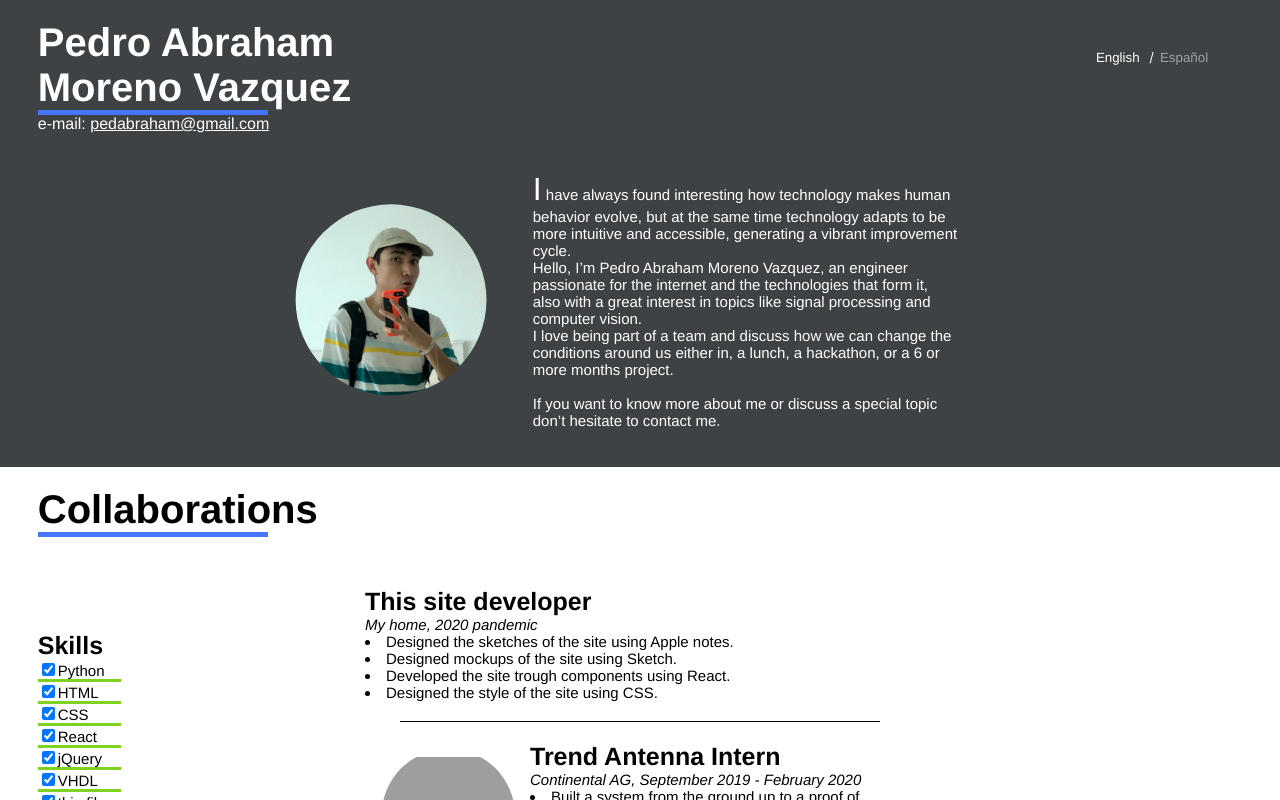
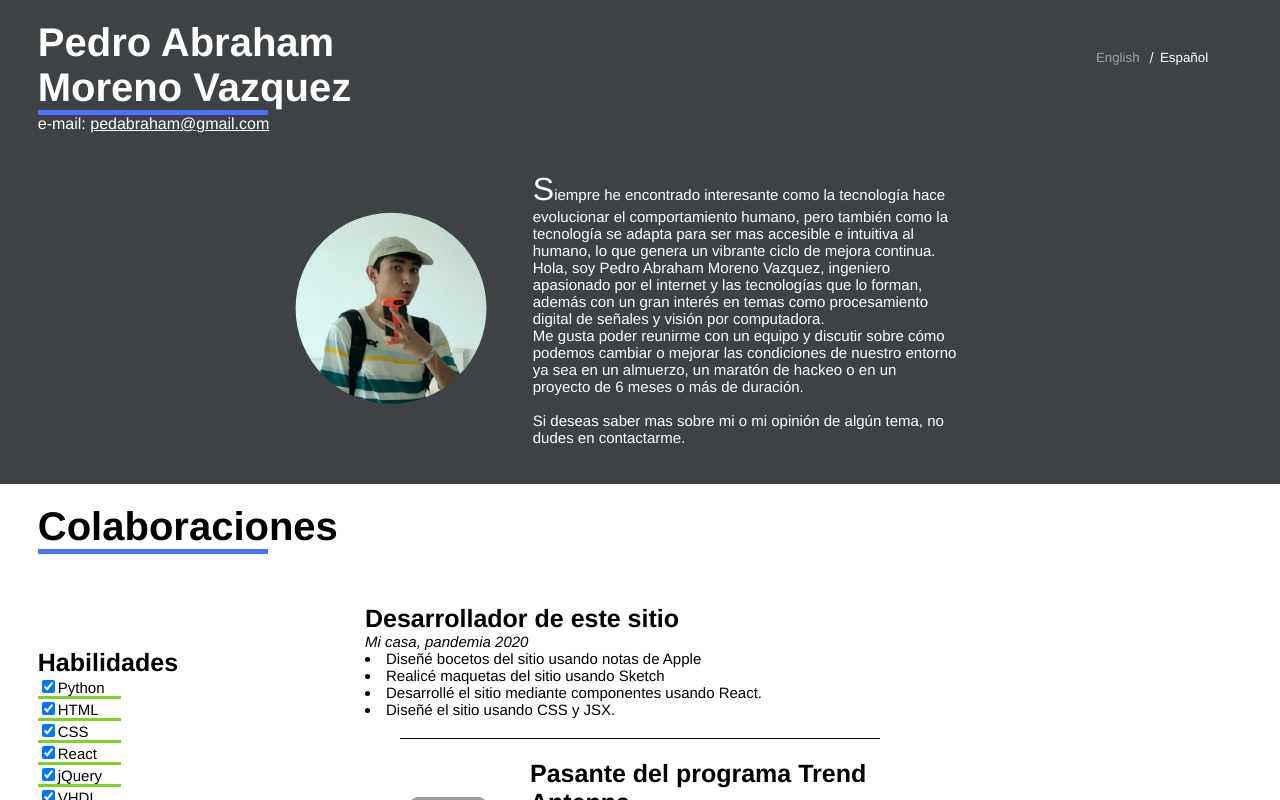
Before and after one commit to pedabraham/reactResume, a React (Create React App) app: page / in a window 1280 px wide. Shown: the top 800 px of the page. Built offline with nearby package versions, Linux system fonts and the light colour scheme; grey boxes are pictures that could not be loaded.

Commit message:
recomposicion del componente language

```diff
--- a/src/index.js
+++ b/src/index.js
@@ -226,36 +226,16 @@ const entradasEspañol = [
 ]
 
 class Language extends React.Component {
-  constructor(props){
-    super(props);
-    this.state={
-      españolClass: "lan-button falseB",
-      englishClass: "lan-button"
-    }
-  }
-
-  lanSwitch(language){
-    if (language==="español") {
-      this.setState({
-        españolClass: "lan-button",
-        englishClass: "lan-button falseB"
-      })
-    }else if (language==="english") {
-      this.setState({
-        españolClass: "lan-button falseB",
-        englishClass: "lan-button "
-      })
-    }
-    this.props.onClick(language);
-  }
 
   render(){
+    let español = this.props.lan==="español" ? "lan-button" : "lan-button falseB";
+    let english = this.props.lan==="english" ? "lan-button" : "lan-button falseB";
     return(
       <>
-        <button className={this.state.englishClass} onClick={()=>this.lanSwitch("english")}>
+        <button className={english} onClick={()=>this.props.onClick("english")}>
           English
         </button> /
-        <button className={this.state.españolClass} onClick={()=>this.lanSwitch("español")}>
+        <button className={español} onClick={()=>this.props.onClick("español")}>
           Español
         </button>
       </>
@@ -360,7 +340,7 @@ class AboutMe extends React.Component{
   constructor(props){
     super(props);
     this.state = {
-      language: "english"
+      language: "español"
     }
   }
 
@@ -382,7 +362,7 @@ class AboutMe extends React.Component{
               <div className="ResumeLine"></div>
             </div>
             <div className="language">
-              <Language onClick={(lan)=>this.setLan(lan)}/>
+              <Language onClick={(lan)=>this.setLan(lan)} lan={this.state.language} />
             </div>
           </div>
           <div className="mail">
@@ -390,15 +370,9 @@ class AboutMe extends React.Component{
           </div>
           <div className="aboutMe">
             <img src={pic}  alt="Drawing" className="picture"/>
-            <CSSTransitionGroup
-            transitionName="inOutFeed"
-            transitionEnterTimeout={600}
-            transitionLeaveTimeout={500}
-            >
                 <div key={"abs"} className="abstract">
                   {this.state.language==="english" ? absEng : absEspañol}
                 </div>
-            </CSSTransitionGroup>
           </div>
         </div>
         <Resume lan={this.state.language}/>
```
